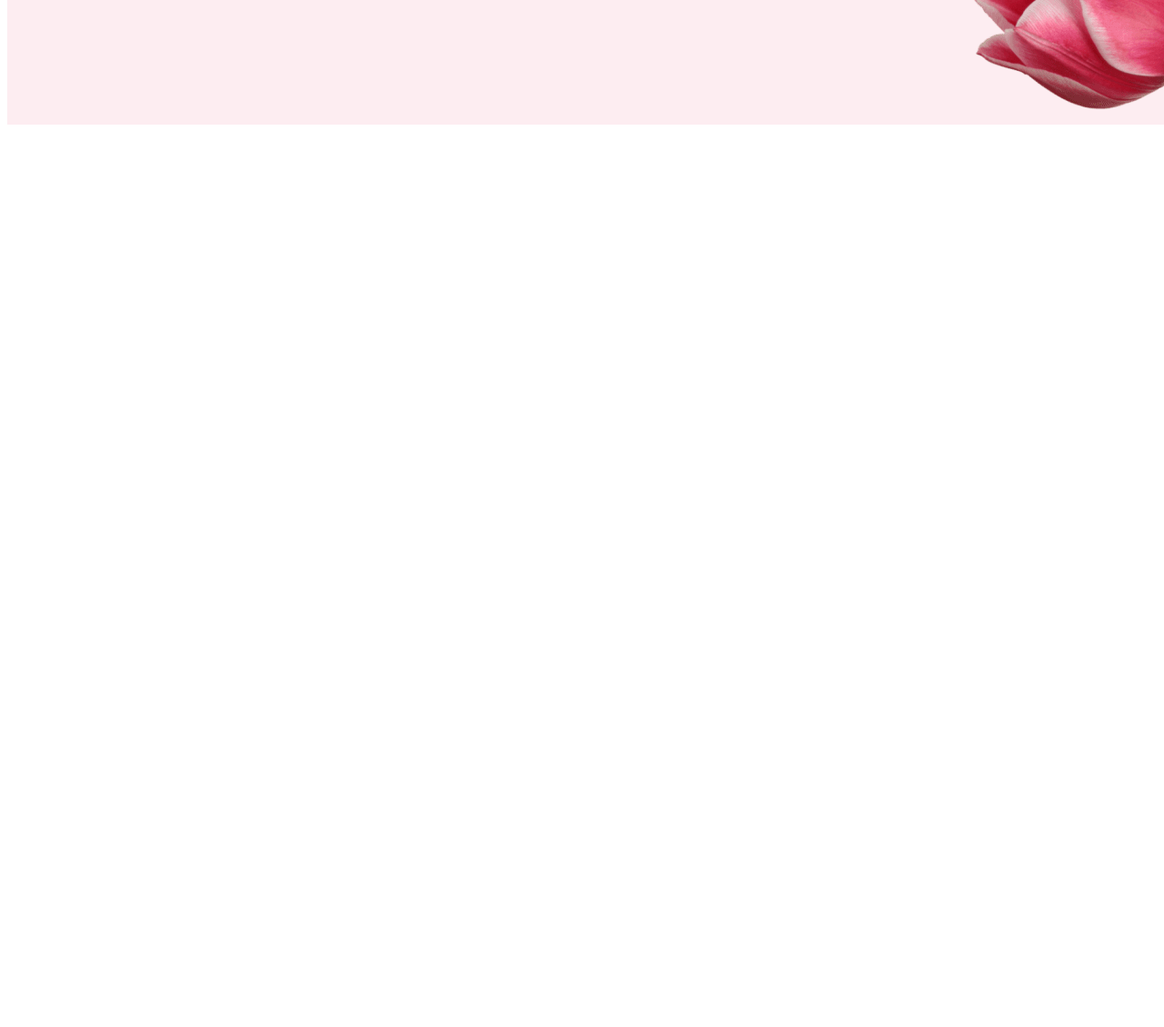
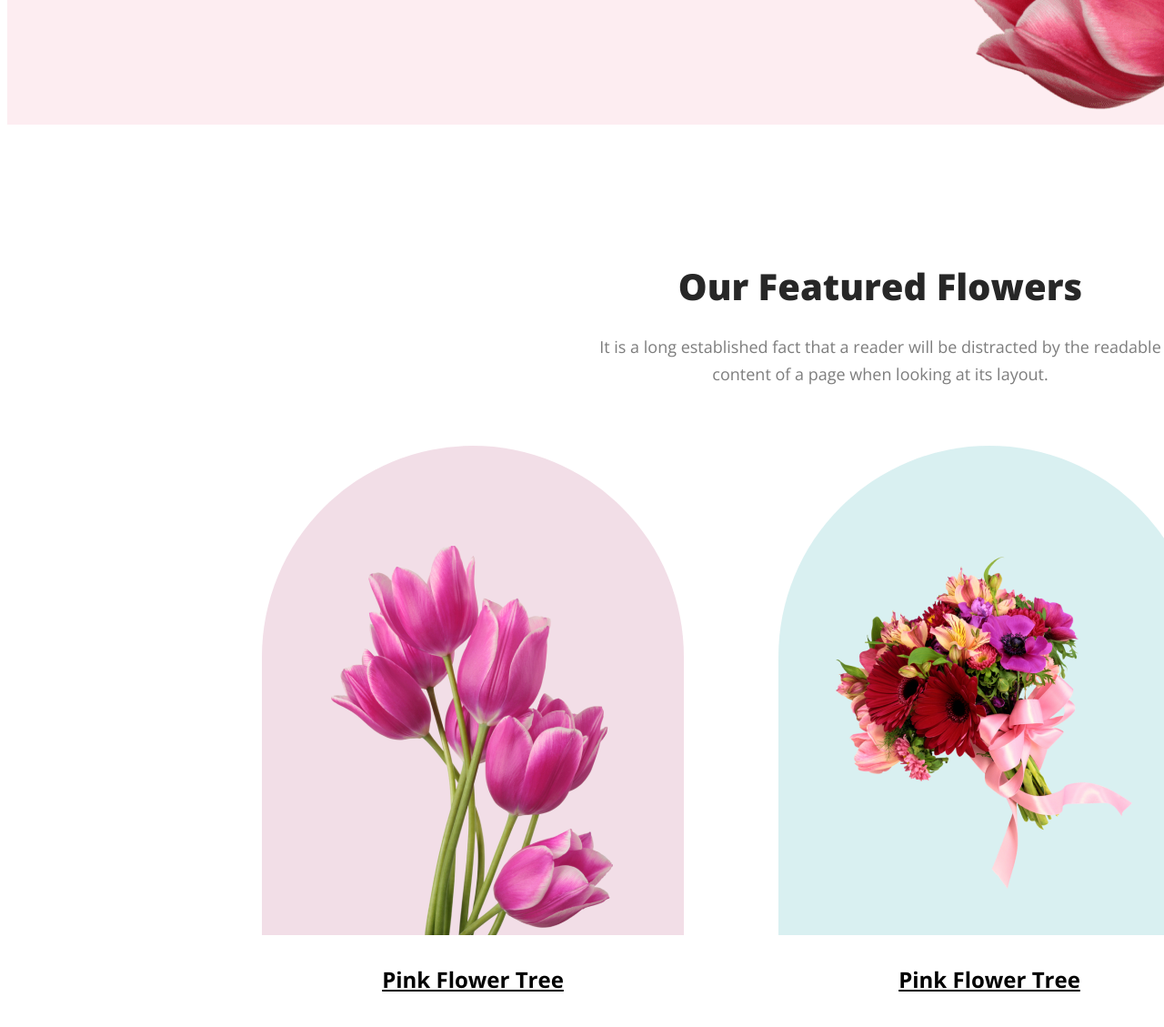
Before and after one commit to Shuridh/flower-shop, a plain HTML site: page index.html in a window 1280 px wide. Shown: the part 721-1850 px from the top of the page at 91% size. Before the commit the page ends 866 px from the top, so only its background shows below. Drawn offline with nearby package versions, Linux system fonts and the light colour scheme.

Commit message:
images-added

```diff
--- a/index.html
+++ b/index.html
@@ -32,7 +32,41 @@
       </div>
     </header>
     <main>
+      <section class="flower-detail">
+        <h2 class="flower-title">Our Featured Flowers</h2>
+        <p class="flower-text">It is a long established fact that a reader will be distracted by the readable<br> content of a page when looking at its layout.</p>
+    </section>
+    <div class="flower-figure">
+        <figure class="figure-1">
+            <div class="figure-box1">
+                <img src="Flower Asset/pngwing 6.png" alt="" class="img-1">
+            </div>
+            <figcaption class=fig-caption  style="text-decoration: underline; text-align: center;">
+                Pink Flower Tree
+            </figcaption>
+         </figure>
+        <figure class="figure-2">
+            <div class="figure-box2">
+                <img src="Flower Asset/pngwing 5.png" alt="" class="img-2">
+            </div>
+            <figcaption class=fig-caption style="text-decoration: underline; text-align: center;">
+                Pink Flower Tree
+            </figcaption>
+        </figure>
+        <figure class="figure-3">
+            <div class="figure-box3">
+                <img src="Flower Asset/pngwing 7.png" alt="" class="img-3">
+            </div>
+            <figcaption class=fig-caption  style="text-decoration: underline;text-align: center;">
+                Pink Flower Tree
+            </figcaption>
+        </figure>
+    </div>
 
+      <section></section>
+      <section></section>
+      <section></section>
+      <section></section>
     </main>
     <footer>
 
--- a/styles/index.css
+++ b/styles/index.css
@@ -56,3 +56,87 @@
        font-size: 18px;
        line-height: 30px;
    }
+   main{
+    width: 1920px;
+    height: 4867px;
+    background: #FFF;
+   }
+   .flower-detail{
+    margin-top: 150px;
+    text-align: center;
+    margin-left: 200px;
+    margin-right: 200px;
+   }
+   .flower-title{
+    color: #272727;
+    font-size: 40px;
+    font-weight: 800;
+    margin-bottom: 24px;
+   }
+   .flower-text{
+    margin-bottom: 48px;
+    color: rgba(39, 39, 39, 0.60);
+    font-size: 18px;
+    line-height: 30px;
+   }
+   .figure-box1{
+    width: 464px;
+    height: 538px;
+    border-radius: 300px 300px 0px 0px;
+    background: rgba(167, 33, 98, 0.15);
+    margin-bottom: 32px;
+   }
+   .img-1{
+    width: 310px;
+    height: 428px;
+    margin-bottom: 0;
+    padding-top: 110px;
+    padding-left: 76px;
+    padding-right: 78px;
+   }
+   .figure-1{
+    height: 610px;
+    width: 464px;
+   }
+   .fig-caption{
+    font-size: 24px;
+    font-weight: 700;
+   }
+   .figure-2{
+    height: 610px;
+    width: 464px;
+   }
+   .figure-3{
+    height: 610px;
+    width: 464px;
+   }
+   .figure-box2{
+    width: 464px;
+    height: 538px;
+    border-radius: 300px 300px 0px 0px;
+    margin-bottom: 32px;
+    background: rgba(5, 151, 160, 0.15);
+   }
+   .figure-box3{
+    width: 464px;
+    height: 538px;
+    border-radius: 300px 300px 0px 0px;
+    margin-bottom: 32px;
+    background: rgba(71, 125, 17, 0.15);
+   }
+   .flower-figure{
+    gap: 24px;
+    margin-left: 240px;
+    margin-right: 240px;
+    display: flex;
+   }
+   .img-2{
+    height: 370px;
+    width: 370px;
+    padding: 117px 47px 51px 47px;
+   }
+   .img-3{
+    height: 471px;
+    width: 314px;
+    padding: 67px 75px 0px 75px;
+   }
```
